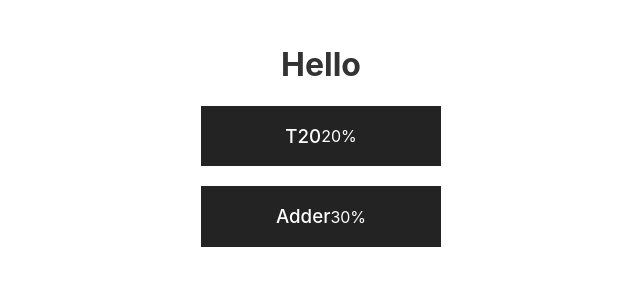
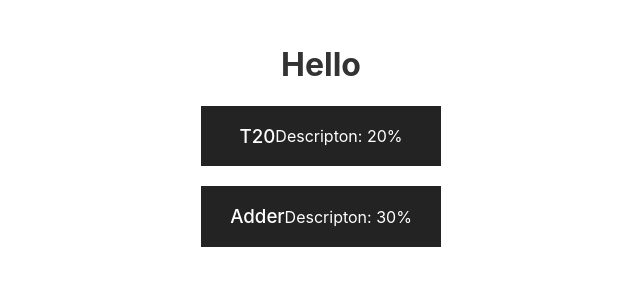
Before and after one commit to itschip/Select, a Svelte app in the folder menu/: page / in a window 1280 px wide. Shown: the top 300 px of the page, without its empty margins (319-959 px from the left). Built offline with nearby package versions, Linux system fonts and the light colour scheme.

Commit message:
Update MenuItem.svelte

```diff
--- a/menu/src/components/Menu/MenuItem.svelte
+++ b/menu/src/components/Menu/MenuItem.svelte
@@ -10,7 +10,7 @@
 
 <div class="menu-item">
   <h3 class="item-title">{item.title}</h3>
-  <p>{item.desc}</p>
+  <p class="item-description">Descripton: {item.desc}</p>
 </div>
 
 <style>
@@ -29,4 +29,8 @@
   .item-title {
     font-weight: 500;
   }
+
+  .item-description {
+    font-weight: 400;
+  }
 </style>
```
